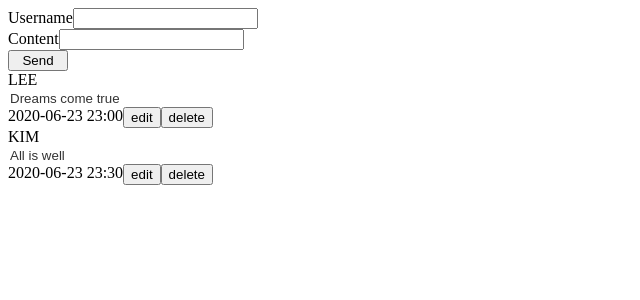
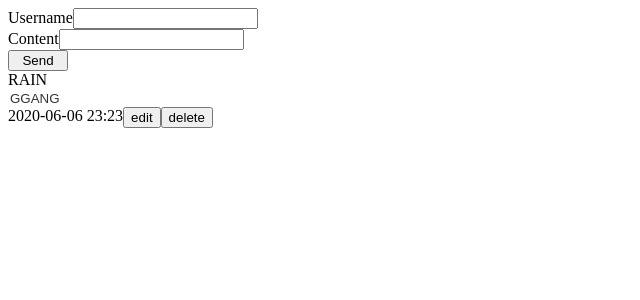
Before and after one commit to nirrvana/board, a React (Create React App) app: page / in a window 1280 px wide. Shown: the top 300 px of the page, without its empty margins (0-640 px from the left). Built offline with nearby package versions, Linux system fonts and the light colour scheme.

Commit message:
로컬스토리지에 CURD

```diff
--- a/src/App.js
+++ b/src/App.js
@@ -1,15 +1,27 @@
-import React from 'react';
+import React, { Component } from 'react';
+import { connect } from 'react-redux';
+import { getMessages } from './redux/action';
 import Form from './Form';
 import MessageContainer from './MessageContainer';
 import './App.css';
 
-const App = () => {
+class App extends Component {
+  componentDidMount() {
+    this.props.dispatchGetMessage();
+  }
+
+  render() {
     return (
       <div className="container">
         <Form />
         <MessageContainer />
       </div>
     );
-};
+  }
+}
 
-export default App;
+const mapDispatchToProps = (dispatch) => ({
+  dispatchGetMessage: () => dispatch(getMessages()),
+});
+
+export default connect(null, mapDispatchToProps)(App);
--- /dev/null
+++ b/src/redux/Api.js
@@ -0,0 +1,50 @@
+export default class Api {
+  static getMessages = () => {
+    const messagesData = JSON.parse(localStorage.getItem('messages'));
+    let messages;
+
+    if (Array.isArray(messagesData)) {
+      messages = JSON.stringify(messagesData);
+    } else {
+      messages = JSON.stringify([
+        { username: 'RAIN', content: 'GGANG', createdAt: '2020-06-06 23:23' },
+      ]);
+
+      localStorage.setItem('messages', messages);
+    }
+
+    return messages;
+  };
+
+  static sendMessage = (message) => {
+    const messages = JSON.parse(localStorage.getItem('messages'));
+    const newMessages = JSON.stringify([...messages, message]);
+    localStorage.setItem('messages', newMessages);
+
+    return newMessages;
+  };
+
+  static editMessage = (targetIndex, content, editedAt) => {
+    const messages = JSON.parse(localStorage.getItem('messages'));
+    const newMessages = JSON.stringify(
+      messages.map((message, index) =>
+        index === targetIndex
+          ? { ...message, content, createdAt: editedAt }
+          : message,
+      ),
+    );
+    localStorage.setItem('messages', newMessages);
+
+    return newMessages;
+  };
+
+  static deleteMessage = (targetIndex) => {
+    const messages = JSON.parse(localStorage.getItem('messages'));
+    const newMessages = JSON.stringify(
+      messages.filter((_message, index) => index !== targetIndex),
+    );
+
+    localStorage.setItem('messages', newMessages);
+    return newMessages;
+  };
+}
--- a/src/redux/action.js
+++ b/src/redux/action.js
@@ -1,6 +1,11 @@
+export const GET_MESSAGES = 'GET_MESSAGES';
 export const SEND_MESSAGE = 'SEND_MESSAGE';
 export const EDIT_MESSAGE = 'EDIT_MESSAGE';
 export const DELETE_MESSAGE = 'DELETE_MESSAGE';
+
+export const getMessages = () => ({
+  type: GET_MESSAGES,
+});
 
 export const sendMessage = (message) => ({
   type: SEND_MESSAGE,
--- a/src/redux/reducer.js
+++ b/src/redux/reducer.js
@@ -1,42 +1,39 @@
-import { SEND_MESSAGE, EDIT_MESSAGE, DELETE_MESSAGE } from './action';
+import {
+  GET_MESSAGES,
+  SEND_MESSAGE,
+  EDIT_MESSAGE,
+  DELETE_MESSAGE,
+} from './action';
+import Api from './Api';
 
 const initialState = {
-  messages: [
-    {
-      username: 'LEE',
-      content: 'Dreams come true',
-      createdAt: '2020-06-23 23:00',
-    },
-    {
-      username: 'KIM',
-      content: 'All is well',
-      createdAt: '2020-06-23 23:30',
-    },
-  ],
+  messages: [],
 };
 
 const reducer = (state = initialState, action) => {
-  const { messages } = state;
+  let messages;
   switch (action.type) {
+    case GET_MESSAGES:
+      messages = JSON.parse(Api.getMessages());
+      return {
+        messages,
+      };
     case SEND_MESSAGE:
+      messages = JSON.parse(Api.sendMessage(action.message));
       return {
-        messages: [...messages, action.message],
+        messages,
       };
     case EDIT_MESSAGE:
+      messages = JSON.parse(
+        Api.editMessage(action.index, action.content, action.editedAt),
+      );
       return {
-        messages: messages.map((message, index) =>
-          index === action.index
-            ? {
-                ...message,
-                content: action.content,
-                createdAt: action.editedAt,
-              }
-            : message,
-        ),
+        messages,
       };
     case DELETE_MESSAGE:
+      messages = JSON.parse(Api.deleteMessage(action.index));
       return {
-        messages: messages.filter((_message, index) => index !== action.index),
+        messages,
       };
     default:
       return state;
```
Lines whose indentation alone changed are shown as unchanged.
